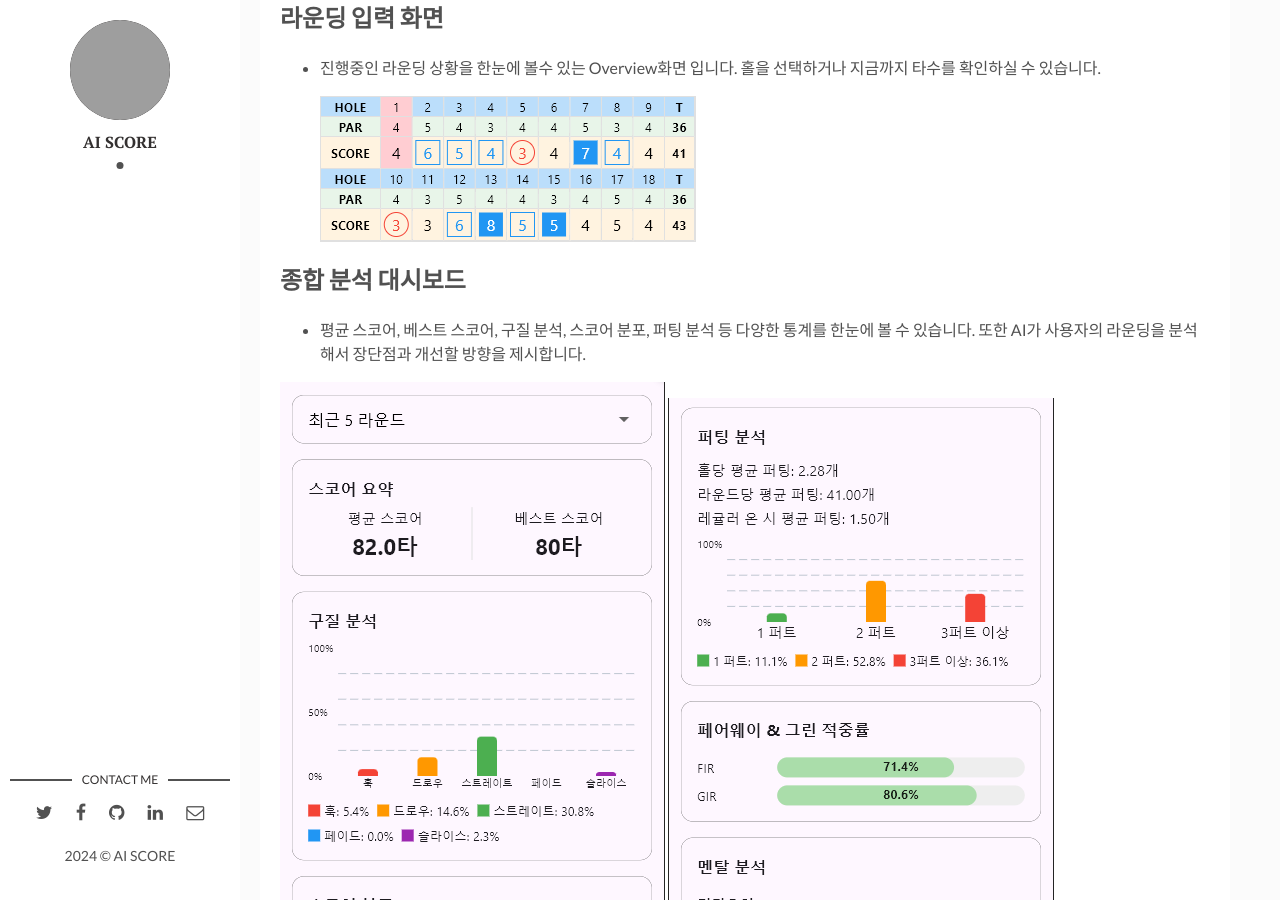
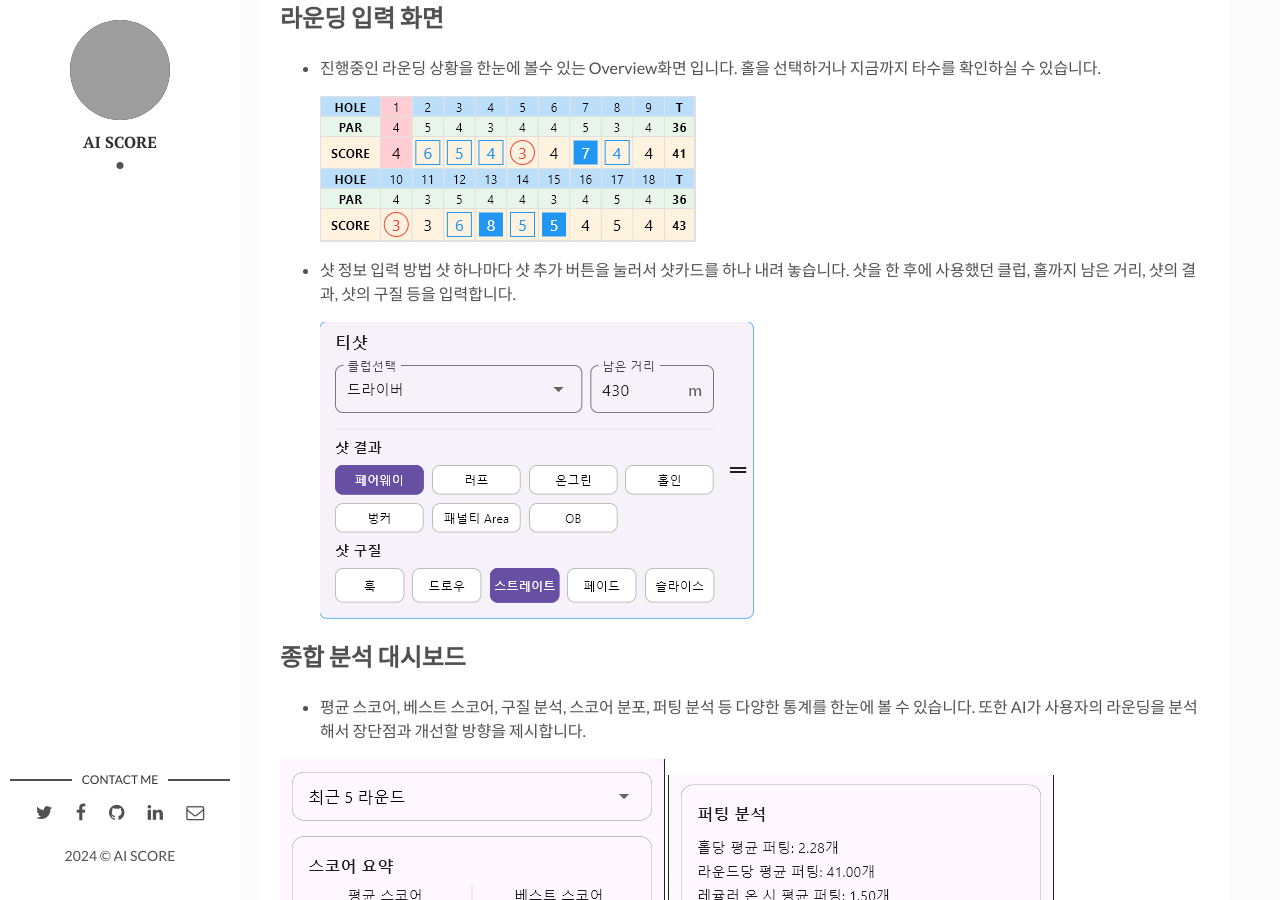
Before and after one commit to kim-jeongmo/jeongmo, a Jekyll site: the page built from _posts/2024-07-23-what-is-ai-score.md, in a window 1280 px wide and 900 px high, scrolled down 1311 px. Built offline with Jekyll 4.4.1, drawn with Linux system fonts in a browser that asks for light colours; grey boxes are pictures that could not be loaded.

Commit message:
Auto update 2024-07-23(화) 23:44:22.16

```diff
--- a/_posts/2024-07-23-what-is-ai-score.md
+++ b/_posts/2024-07-23-what-is-ai-score.md
@@ -38,6 +38,12 @@ img: scorecard_1.png
 
     ![score overview]({{site.baseurl}}/assets/img/score_overview.png)
 
+- 샷 정보 입력 방법
+  샷 하나마다 샷 추가 버튼을 눌러서 샷카드를 하나 내려 놓습니다.
+  샷을 한 후에 사용했던 클럽, 홀까지 남은 거리, 샷의 결과, 샷의 구질 등을 입력합니다.
+
+    ![score overview]({{site.baseurl}}/assets/img/shotcard.png)
+
 
 ## 종합 분석 대시보드
 
```
Also changed, not shown: assets/img/shotcard.png (added).
